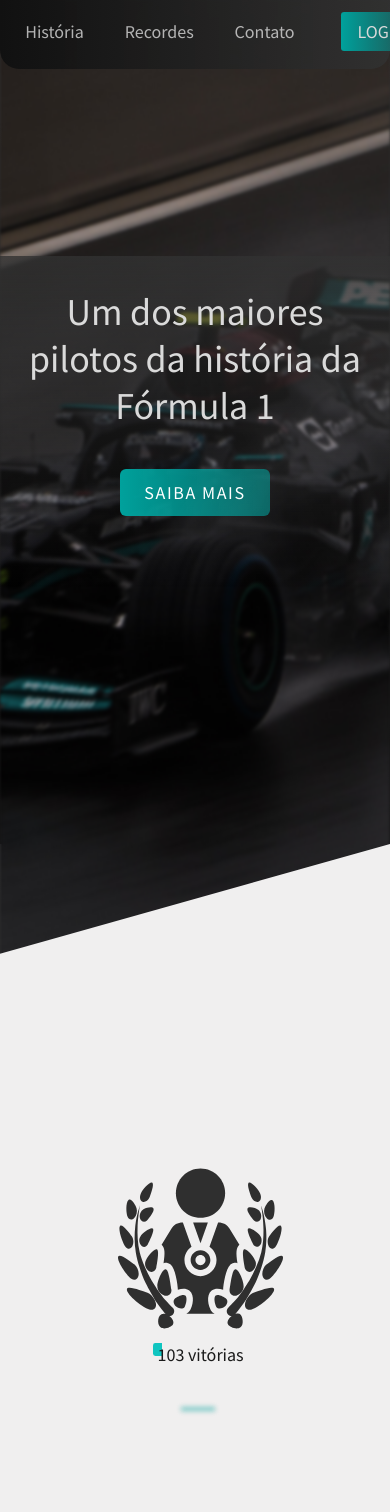
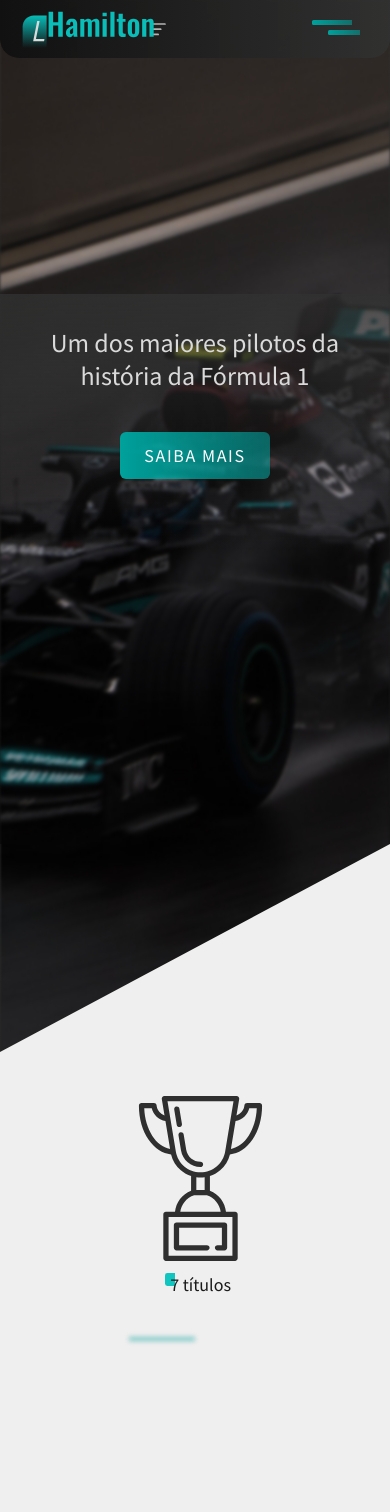
Before and after one commit to psilva999/lewis-hamilton-f1, a React (Create React App) app: page / in a window 390 px wide. Shown: the top 1512 px of the page. Built offline with nearby package versions, Linux system fonts and the light colour scheme.

Commit message:
Ajustei a responsividade do header e main

```diff
--- a/src/Components/Header.js
+++ b/src/Components/Header.js
@@ -11,13 +11,15 @@
       <Logo className='logo'/>
 
       <nav>
+        <button className='toggle-menu'></button>
+
         <ul className='menu'>
           <li onMouseOver={ showFirstDetail } onMouseOut={ hidesFirstDetail }>História</li>
           <li onMouseOver={ showSecondDetail } onMouseOut={ hidesSecondDetail }>Recordes</li>
           <li onMouseOver={ showThirdDetail } onMouseOut={ hidesThirdDetail }>Contato</li>
         </ul>
 
-        <button>
+        <button className='login'>
           LOGIN
           <Arrow/>
         </button>
--- a/src/Components/Scss/Footer.scss
+++ b/src/Components/Scss/Footer.scss
@@ -1,5 +1,6 @@
 @import 'config';
 @import 'keyframes';
+@import 'queries';
 
 footer {
   width:100vw;
--- a/src/Components/Scss/Header.scss
+++ b/src/Components/Scss/Header.scss
@@ -1,5 +1,6 @@
 @import 'config';
 @import 'keyframes';
+@import 'queries';
 
 header, nav, .menu {
   display:flex;
@@ -22,13 +23,17 @@
     cursor:pointer;
   }
 
-  li, button {
+  li, .login {
     color:$m-white;
   }
 
   nav {
     align-items:center;
     gap:2.5rem;
+  }
+
+  .toggle-menu {
+    display:none;
   }
 
   .menu {
@@ -60,7 +65,7 @@
     }
   }
 
-  button {
+  .login {
     background: linear-gradient(90deg, rgba(0, 161, 156, 1), rgba(16, 197, 192, 0) 51%, rgba(16, 197, 192, 0)) var(--x, 0) / 200%;
     min-width:6.2rem;
     padding:.5rem .8rem .5rem 1rem;
--- a/src/Components/Scss/Section-curiosidades.scss
+++ b/src/Components/Scss/Section-curiosidades.scss
@@ -1,16 +1,16 @@
 @import 'config';
 @import 'keyframes';
+@import 'queries';
 
 .curiosidades {
   background:#F0EFEF;
   width:100vw;
-  height:100vh;
+  min-height:100vh;
   -webkit-clip-path: polygon(0 13%, 100% 0, 100% 85%, 0 100%);
   clip-path: polygon(0 13%, 100% 0, 100% 85%, 0 100%);
-  display:flex;
-  justify-content:center;
-  align-items:center;
-  gap:15rem;
+  display:grid;
+  place-items:center;
+  grid-template-columns:repeat(3, 1fr);
   z-index:2;
 
   div {
--- a/src/Components/Scss/Section-saiba-mais.scss
+++ b/src/Components/Scss/Section-saiba-mais.scss
@@ -1,5 +1,6 @@
 @import 'config';
 @import 'keyframes';
+@import 'queries';
 
 .background-image {
   position:absolute;
--- a/src/Components/Scss/_config.scss
+++ b/src/Components/Scss/_config.scss
@@ -12,6 +12,9 @@
 $header-background:rgb(17,17,17);
 $header-gradient:linear-gradient(90deg, rgba(17,17,17,1) 0%, rgba(50,50,50,0.87) 100%);
 
+$toggle-menu-background:rgb(0, 161, 156);
+$toggle-menu-gradient:linear-gradient(90deg,rgba(0, 161, 156, 1) 0%,rgba(0, 161, 156, 0.56) 100%);
+
 $article-background:rgb(50, 50, 50);
 $article-gradient:linear-gradient(180deg, rgba(50, 50, 50, 0.8) 0%, rgba(50, 50, 50, 0) 100%);
 
--- /dev/null
+++ b/src/Components/Scss/_queries.scss
@@ -0,0 +1,78 @@
+@media (max-width:48rem) {
+  header {
+    padding:0rem 1.5rem .6rem .3rem;
+
+    .logo {
+      height:3rem;
+    }
+
+    nav {
+      gap:none;
+      cursor:pointer;
+      width:2.7rem;
+      height:1rem;
+      border-radius:.3rem;
+      padding:none;
+      justify-content:center;
+      margin-top:1.1rem;
+    }
+
+    .toggle-menu, .toggle-menu:before, .toggle-menu:after {
+      background:$toggle-menu-background;
+      background:$toggle-menu-gradient;
+      border-radius:.1rem 0 0 .1rem;
+    }
+
+    .toggle-menu {
+      display:block;
+      width:2rem;
+      height:.3rem;
+
+      &:before, &:after {
+        content:'';
+        position:absolute;
+      }
+
+      &:before {
+        width:2.5rem;
+        height:.3rem;
+        margin-left:-2rem;
+        margin-top:-.8rem;
+      }
+    }
+
+    .menu, .login {
+      display:none;
+    }
+  }
+
+  .background-image {
+    height:127vh;
+  }
+
+  section {
+    article {
+      font-size:1.625rem;
+      max-width: 26rem;
+    }
+  }
+
+  .curiosidades {
+    grid-template-columns:1fr;
+    min-height:100rem;
+    gap:1rem;
+    padding-top:11rem;
+    padding-bottom:15rem;
+
+
+    div.active:nth-child(2), div.active:nth-child(3) {
+      margin-top:3rem;
+    }
+  }
+}
+
+//menu
+// background: rgb(50, 50, 50);
+// background: linear-gradient(45deg, rgba(50, 50, 50, 1) 75%, rgba(161, 161, 161, 0.7) 100%);
+
+//toggle close background:#00A19C;
--- a/src/Components/SectionSaibaMais.js
+++ b/src/Components/SectionSaibaMais.js
@@ -8,7 +8,7 @@
     <section>
       <img src={ BackgroundImage } alt='Lewis Hamilton no carro da Mercedes' className='background-image'/>
 
-      <article>
+      <article classList='saiba-mais'>
         Um dos maiores pilotos da história da Fórmula 1
 
         <button>SAIBA MAIS</button>
```
